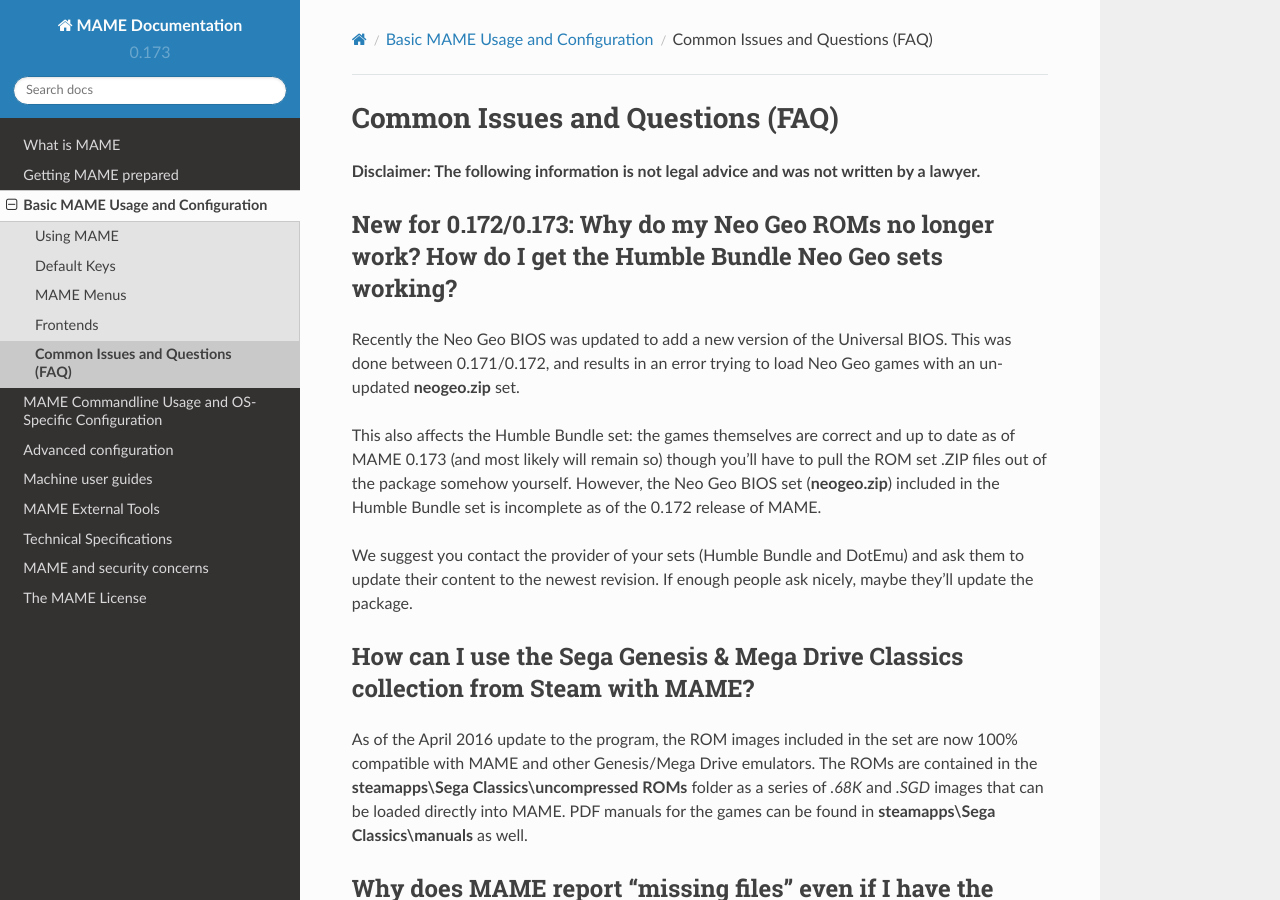
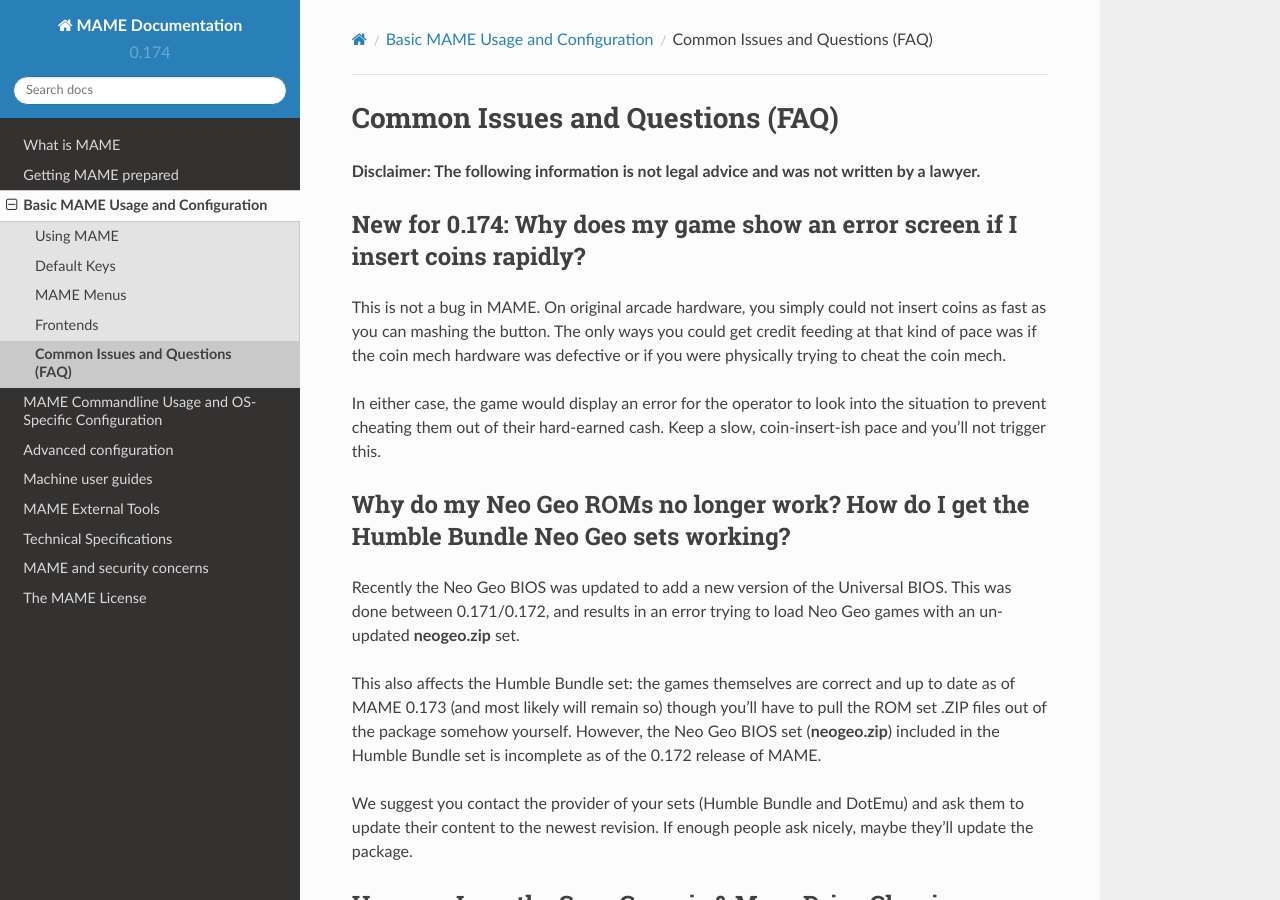
Before and after one commit to mamedev/docs, a Sphinx documentation site: the page built from source/usingmame/commonissues.rst, in a window 1280 px wide and 900 px high. Built offline with Sphinx 7.4.7 and the Read the Docs theme 2.0.0, drawn with Linux system fonts in a browser that asks for light colours.

Commit message:
Update to 0.174, add FAQ entry about coin errors

```diff
--- a/source/conf.py
+++ b/source/conf.py
@@ -61,9 +61,9 @@ copyright = u'2016, MAMEdev Team'
 # built documents.
 #
 # The short X.Y version.
-version = '0.173'
+version = '0.174'
 # The full version, including alpha/beta/rc tags.
-release = '0.173'
+release = '0.174'
 
 # The language for content autogenerated by Sphinx. Refer to documentation
 # for a list of supported languages.
--- a/source/usingmame/commonissues.rst
+++ b/source/usingmame/commonissues.rst
@@ -6,8 +6,16 @@ Common Issues and Questions (FAQ)
 **Disclaimer: The following information is not legal advice and was not written by a lawyer.**
 
 
-New for 0.172/0.173: Why do my Neo Geo ROMs no longer work? How do I get the Humble Bundle Neo Geo sets working?
-----------------------------------------------------------------------------------------------------------------
+
+New for 0.174: Why does my game show an error screen if I insert coins rapidly?
+-------------------------------------------------------------------------------
+
+This is not a bug in MAME. On original arcade hardware, you simply could not insert coins as fast as you can mashing the button. The only ways you could get credit feeding at that kind of pace was if the coin mech hardware was defective or if you were physically trying to cheat the coin mech.
+
+In either case, the game would display an error for the operator to look into the situation to prevent cheating them out of their hard-earned cash. Keep a slow, coin-insert-ish pace and you'll not trigger this.
+
+Why do my Neo Geo ROMs no longer work? How do I get the Humble Bundle Neo Geo sets working?
+-------------------------------------------------------------------------------------------
 
 Recently the Neo Geo BIOS was updated to add a new version of the Universal BIOS. This was done between 0.171/0.172, and results in an error trying to load Neo Geo games with an un-updated **neogeo.zip** set.
 
```
